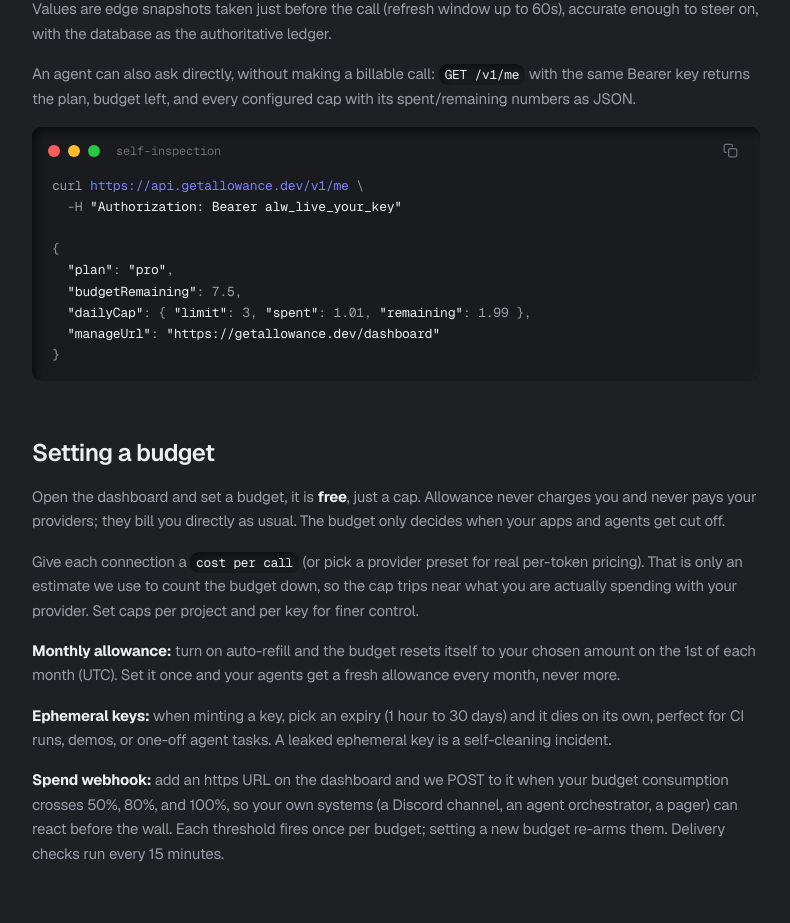
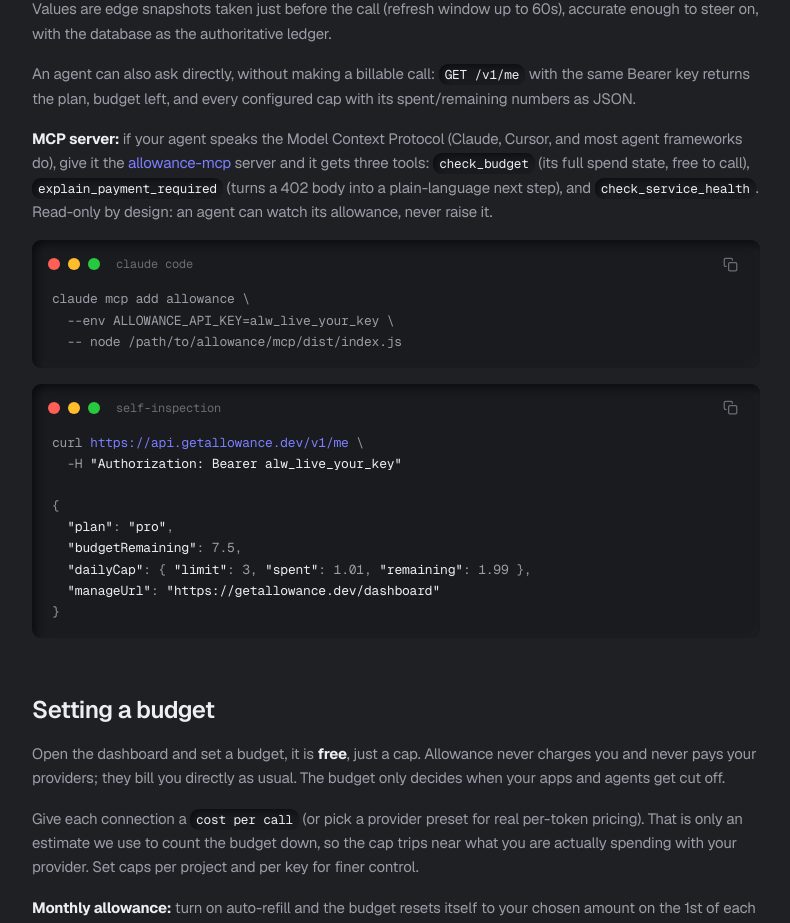
Before and after one commit to 9atar6/allowance, a Next.js app in the folder dashboard/: page /docs in a window 1280 px wide. Shown: the part 3799-4722 px from the top of the page, without its empty margins (368-1158 px from the left). Built offline with nearby package versions, Linux system fonts and the light colour scheme.

Commit message:
docs: surface the MCP server in the For agents section

```diff
--- a/dashboard/app/docs/page.tsx
+++ b/dashboard/app/docs/page.tsx
@@ -311,6 +311,29 @@ x-allowance-project-remaining: 8.40000 # only if the project has a budget`}
                   the plan, budget left, and every configured cap with its
                   spent/remaining numbers as JSON.
                 </p>
+                <p>
+                  <strong className="text-[var(--text)]">MCP server:</strong>{" "}
+                  if your agent speaks the Model Context Protocol (Claude,
+                  Cursor, and most agent frameworks do), give it the{" "}
+                  <a
+                    href="https://github.com/9atar6/allowance/tree/main/mcp"
+                    className="text-[var(--accent)] hover:underline"
+                  >
+                    allowance-mcp
+                  </a>{" "}
+                  server and it gets three tools: <Mono>check_budget</Mono>{" "}
+                  (its full spend state, free to call),{" "}
+                  <Mono>explain_payment_required</Mono> (turns a 402 body into
+                  a plain-language next step), and{" "}
+                  <Mono>check_service_health</Mono>. Read-only by design: an
+                  agent can watch its allowance, never raise it.
+                </p>
+                <CodeBlock
+                  label="claude code"
+                  code={`claude mcp add allowance \\
+  --env ALLOWANCE_API_KEY=alw_live_your_key \\
+  -- node /path/to/allowance/mcp/dist/index.js`}
+                />
                 <CodeBlock
                   label="self-inspection"
                   code={`curl https://api.getallowance.dev/v1/me \\
```
